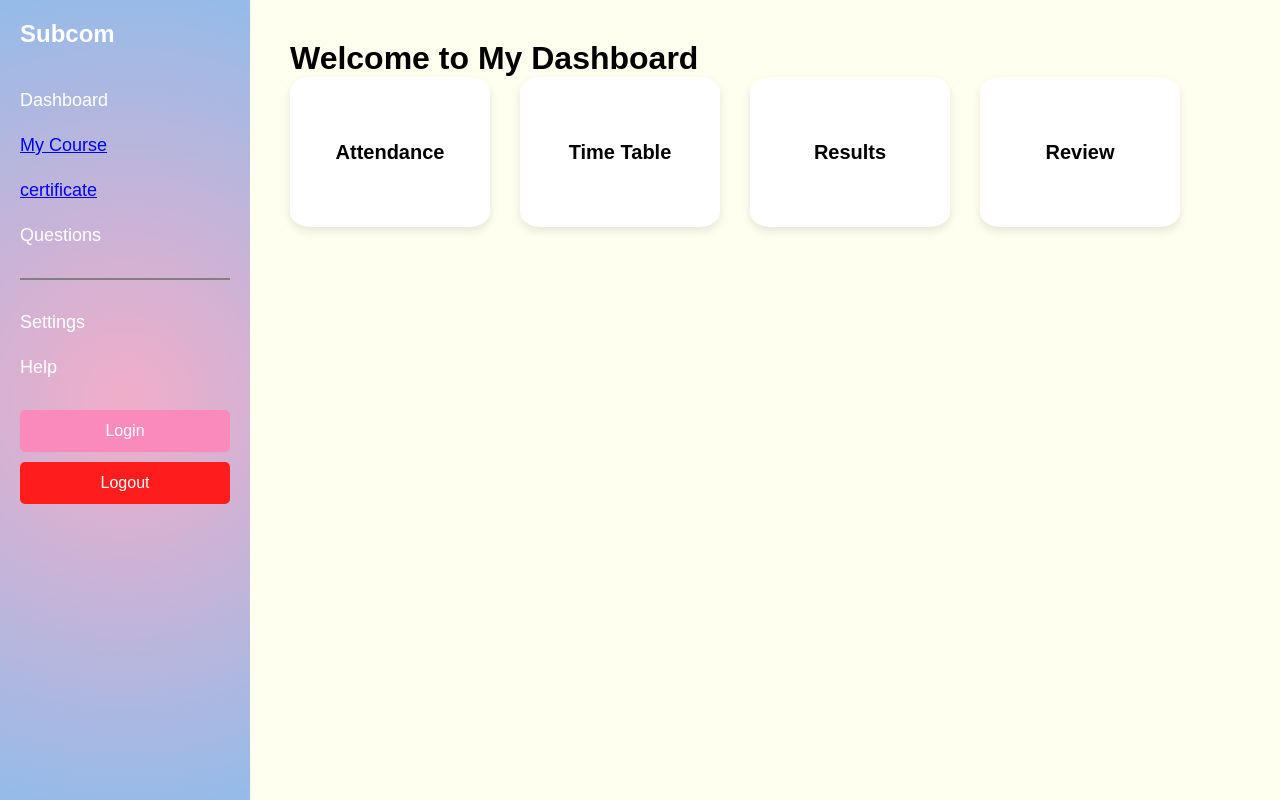
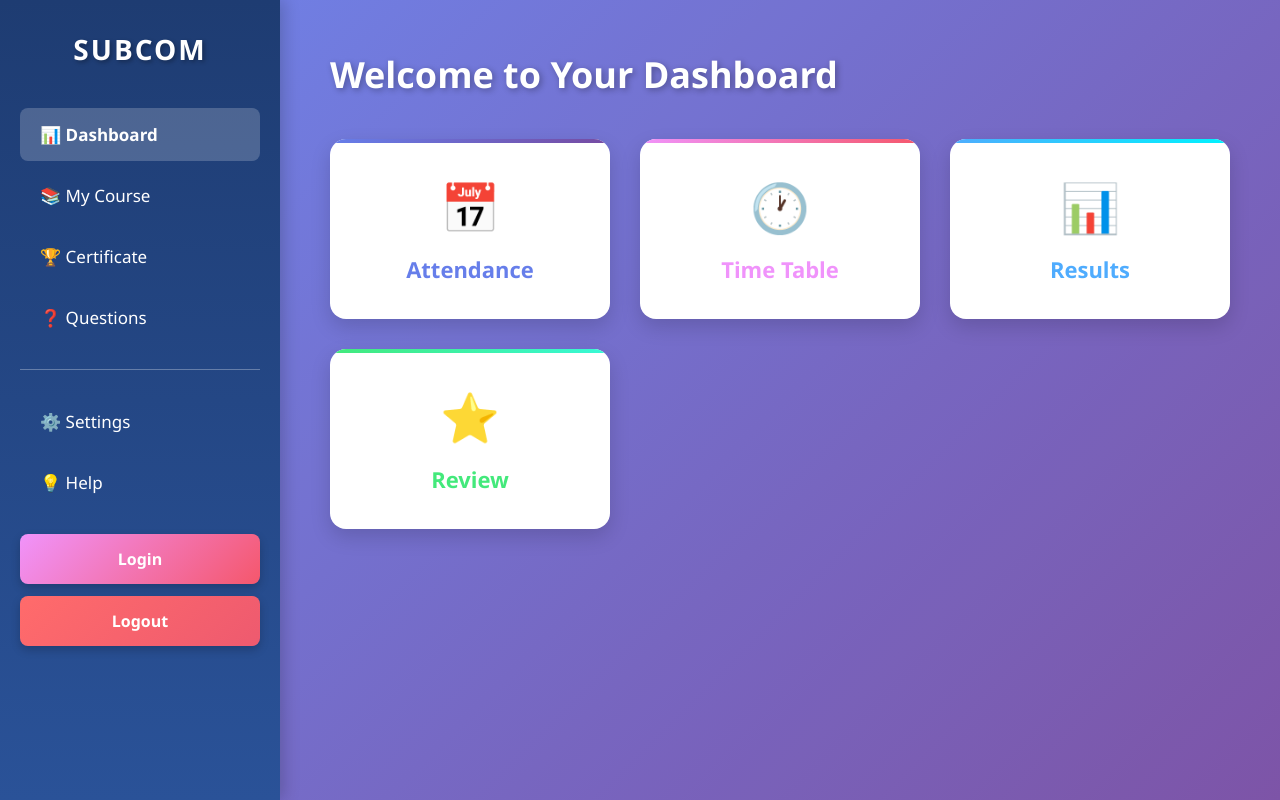
Before and after one commit to bhumikads2211-pixel/Bhumika, a Django app: page /webpg in a window 1280 px wide. Run offline with Django 5.2, Linux system fonts and the light colour scheme.

Commit message:
Update webpg.html

```diff
--- a/Saraswati/templates/webpg.html
+++ b/Saraswati/templates/webpg.html
@@ -9,97 +9,186 @@
       box-sizing: border-box;
       margin: 0;
       padding: 0;
-      font-family: Arial, Helvetica, sans-serif;
+      font-family: 'Segoe UI', Tahoma, Geneva, Verdana, sans-serif;
     }
-
     body {
       display: flex;
       height: 100vh;
-      background-color: ivory;
+      background: linear-gradient(135deg, #667eea 0%, #764ba2 100%);
+      overflow: hidden;
     }
-
     .content {
       display: flex;
       width: 100%;
     }
-
     .sidebar {
-      width: 250px;
-      background-image:radial-gradient(circle,rgba(238, 174, 202, 1) 4%, rgba(148, 187, 233, 1) 100%);
+      width: 280px;
+      background: linear-gradient(180deg, #1e3c72 0%, #2a5298 100%);
       color: white;
-      padding: 20px;
+      padding: 30px 20px;
       display: flex;
       flex-direction: column;
       justify-content: space-between;
+      box-shadow: 4px 0 15px rgba(0, 0, 0, 0.2);
     }
-
     .sidebar h2 {
-      margin-bottom: 30px;
+      margin-bottom: 40px;
+      font-size: 28px;
+      text-align: center;
+      letter-spacing: 2px;
+      text-shadow: 2px 2px 4px rgba(0, 0, 0, 0.3);
     }
-
     .sidebar ul {
       list-style: none;
     }
-
     .sidebar ul.menu li,
     .sidebar ul.account li {
-      padding: 12px 0;
+      padding: 15px 20px;
       cursor: pointer;
-      font-size: 18px;
+      font-size: 17px;
+      border-radius: 8px;
+      margin-bottom: 8px;
+      transition: all 0.3s ease;
     }
-
+    .sidebar ul.menu li:hover,
+    .sidebar ul.account li:hover {
+      background-color: rgba(255, 255, 255, 0.15);
+      padding-left: 28px;
+      transform: translateX(5px);
+    }
+    .sidebar ul.menu li.active {
+      background-color: rgba(255, 255, 255, 0.2);
+      font-weight: bold;
+    }
+    .sidebar a {
+      text-decoration: none;
+      color: white;
+    }
     .sidebar hr {
-      margin: 20px 0;
-      border: 0.5px solid gray;
+      margin: 25px 0;
+      border: 0;
+      height: 1px;
+      background: rgba(255, 255, 255, 0.3);
     }
-
     .btn-group {
       display: flex;
       flex-direction: column;
-      gap: 10px;
-      margin-top: 20px;
+      gap: 12px;
+      margin-top: 25px;
     }
-
     .login, .logout {
       border: none;
-      padding: 12px;
-      border-radius: 5px;
+      padding: 14px;
+      border-radius: 8px;
       font-size: 16px;
+      font-weight: 600;
       text-align: center;
       color: white;
       text-decoration: none;
+      cursor: pointer;
+      transition: all 0.3s ease;
+      box-shadow: 0 4px 10px rgba(0, 0, 0, 0.2);
+    }
+    .login {
+      background: linear-gradient(135deg, #f093fb 0%, #f5576c 100%);
+    }
+    .login:hover {
+      transform: translateY(-2px);
+      box-shadow: 0 6px 15px rgba(240, 147, 251, 0.4);
+    }
+    .logout {
+      background: linear-gradient(135deg, #ff6b6b 0%, #ee5a6f 100%);
+    }
+    .logout:hover {
+      transform: translateY(-2px);
+      box-shadow: 0 6px 15px rgba(255, 107, 107, 0.4);
+    }
+    .main-content {
+      flex: 1;
+      padding: 50px;
+      overflow-y: auto;
+      background: rgba(255, 255, 255, 0.05);
+    }
+    .main-content h1 {
+      margin-bottom: 40px;
+      font-size: 36px;
+      color: white;
+      text-shadow: 2px 2px 6px rgba(0, 0, 0, 0.3);
+    }
+    .boxes {
+      display: grid;
+      grid-template-columns: repeat(auto-fit, minmax(220px, 1fr));
+      gap: 30px;
+    }
+    .box {
+      background: white;
+      height: 180px;
+      display: flex;
+      flex-direction: column;
+      align-items: center;
+      justify-content: center;
+      border-radius: 16px;
+      font-size: 22px;
+      font-weight: bold;
+      box-shadow: 0 8px 20px rgba(0, 0, 0, 0.15);
+      transition: all 0.3s ease;
+      cursor: pointer;
+      position: relative;
+      overflow: hidden;
+    }
+    .box::before {
+      content: '';
+      position: absolute;
+      top: 0;
+      left: 0;
+      width: 100%;
+      height: 4px;
+      background: linear-gradient(90deg, #667eea 0%, #764ba2 100%);
+    }
+    .box:hover {
+      transform: translateY(-10px);
+      box-shadow: 0 12px 30px rgba(0, 0, 0, 0.25);
+    }
+    .box-icon {
+      font-size: 48px;
+      margin-bottom: 15px;
+    }
+    .box.attendance {
+      color: #667eea;
+    }
+    .box.timetable {
+      color: #f093fb;
+    }
+    .box.results {
+      color: #4facfe;
+    }
+    .box.review {
+      color: #43e97b;
+    }
+    .box.attendance::before {
+      background: linear-gradient(90deg, #667eea 0%, #764ba2 100%);
+    }
+    .box.timetable::before {
+      background: linear-gradient(90deg, #f093fb 0%, #f5576c 100%);
+    }
+    .box.results::before {
+      background: linear-gradient(90deg, #4facfe 0%, #00f2fe 100%);
+    }
+    .box.review::before {
+      background: linear-gradient(90deg, #43e97b 0%, #38f9d7 100%);
     }
 
-    .login {
-      background-color: #fa8abb;
-    }
-
-    .logout {
-      background-color:#FD1D1D;
-    }
-
-    .main-content {
-      flex: 1;
-      padding: 40px;
-    }
-
-    .boxes {
-      display: flex;
-      gap: 30px;
-      flex-wrap: wrap;
-    }
-
-    .box {
-      background-color: white;
-      width: 200px;
-      height: 150px;
-      display: flex;
-      align-items: center;
-      justify-content: center;
-      border-radius: 10%;
-      font-size: 20px;
-      font-weight: bold;
-      box-shadow: 0 4px 10px rgba(0, 0, 0, 0.1);
+    @media (max-width: 768px) {
+      .sidebar {
+        width: 200px;
+        padding: 20px 15px;
+      }
+      .main-content {
+        padding: 30px 20px;
+      }
+      .main-content h1 {
+        font-size: 28px;
+      }
     }
   </style>
 </head>
@@ -108,22 +197,18 @@
     <!-- Sidebar -->
     <div class="sidebar">
       <div>
-        <h2>Subcom</h2>
-
+        <h2>SUBCOM</h2>
         <ul class="menu">
-          <li>Dashboard</li>
-          <a href="courses"><li>My Course</li></a>
-          <a href="certificates"><li>certificate</li></a>
-          <li>Questions</li>
+          <li class="active">📊 Dashboard</li>
+          <a href="courses"><li>📚 My Course</li></a>
+          <a href="certificates"><li>🏆 Certificate</li></a>
+          <li>❓ Questions</li>
         </ul>
-
         <hr/>
-
         <ul class="account">
-          <li>Settings</li>
-          <li>Help</li>
+          <li>⚙️ Settings</li>
+          <li>💡 Help</li>
         </ul>
-
         <!-- Login & Logout Buttons -->
         <div class="btn-group">
           <a href="/login" class="login">Login</a>
@@ -131,16 +216,26 @@
         </div>
       </div>
     </div>
-
     <!-- Main Content -->
     <div class="main-content">
-      <h1>Welcome to My Dashboard</h1>
+      <h1>Welcome to Your Dashboard</h1>
       <div class="boxes">
-        <div class="box">Attendance</div>
-        <div class="box">Time Table</div>
-        <div class="box">Results</div>
-        <div class="box">Review</div>
-
+        <div class="box attendance">
+          <div class="box-icon">📅</div>
+          <div>Attendance</div>
+        </div>
+        <div class="box timetable">
+          <div class="box-icon">🕐</div>
+          <div>Time Table</div>
+        </div>
+        <div class="box results">
+          <div class="box-icon">📊</div>
+          <div>Results</div>
+        </div>
+        <div class="box review">
+          <div class="box-icon">⭐</div>
+          <div>Review</div>
+        </div>
       </div>
     </div>
   </div>
```
